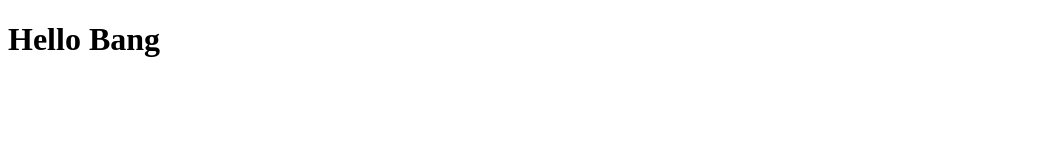
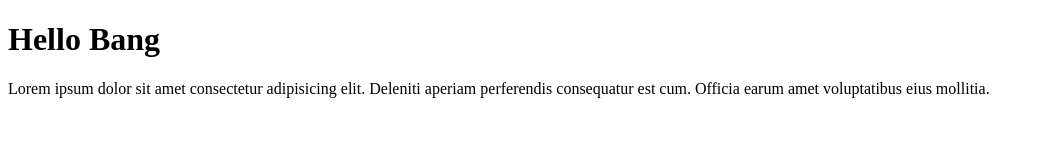
Before and after one commit to ZckyF/tes-doang, a plain HTML site: page index.html in a window 1280 px wide. Shown: the whole page, without its empty margins (0-1044 px from the left). Drawn offline with Linux system fonts and the light colour scheme.

Commit message:
menambahkan paragraf

```diff
--- a/index.html
+++ b/index.html
@@ -8,5 +8,6 @@
   </head>
   <body>
     <h1>Hello Bang</h1>
+    <p>Lorem ipsum dolor sit amet consectetur adipisicing elit. Deleniti aperiam perferendis consequatur est cum. Officia earum amet voluptatibus eius mollitia.</p>
   </body>
 </html>
```
